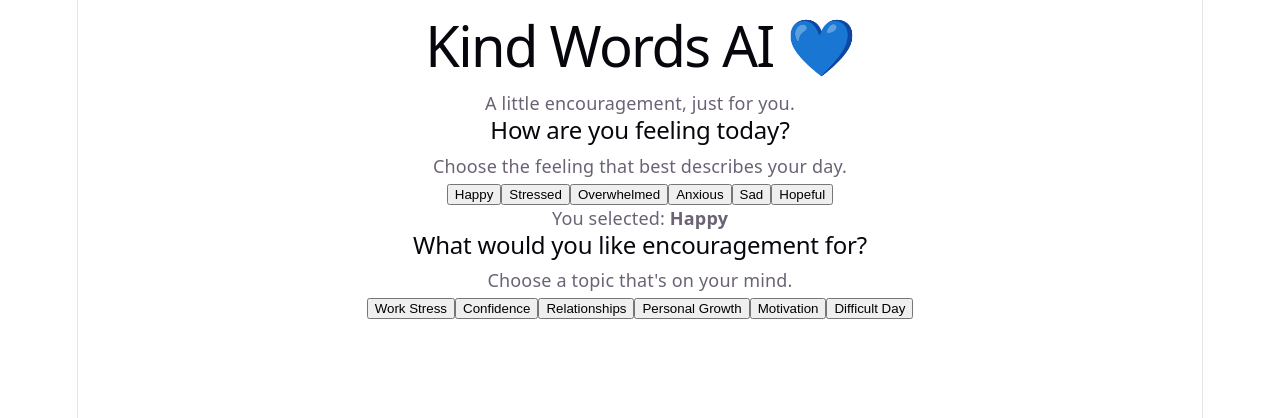
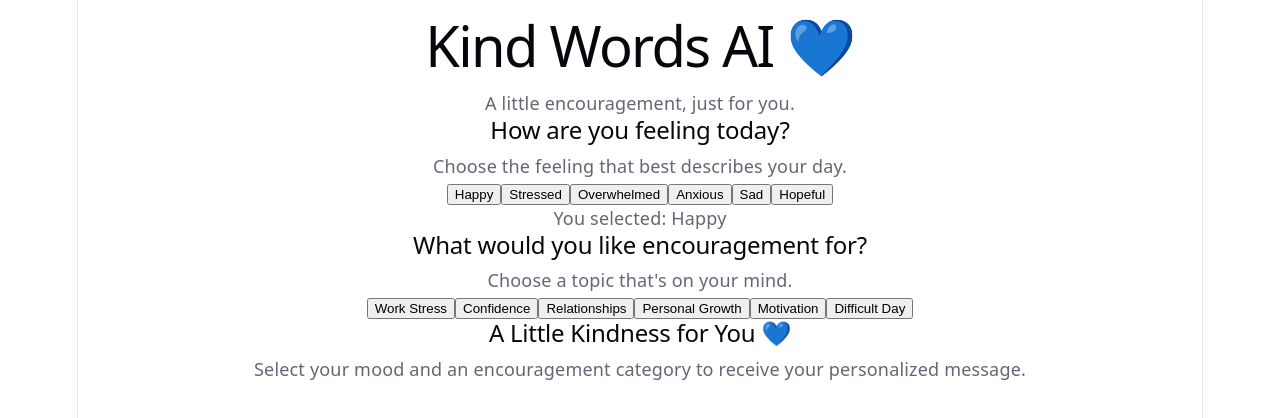
Before and after one commit to KarinaV-cyber/kind-words-ai-v2, a React (Vite) app: page / in a window 1280 px wide. Both pictures are taken after a click on the button "Happy". Shown: the top 418 px of the page. Built offline with nearby package versions, Linux system fonts and the light colour scheme.

Commit message:
Add personalized encouragement generator

```diff
--- a/src/App.jsx
+++ b/src/App.jsx
@@ -1,17 +1,35 @@
 
+
+import { useState } from "react";
 import Header from "./components/Header";
 import MoodSelector from "./components/MoodSelector";
 import CategorySelector from "./components/CategorySelector";
+import EncouragementCard from "./components/EncouragementCard";
 import "./App.css";
 
 function App() {
+  const [selectedMood, setSelectedMood] = useState("");
+  const [selectedCategory, setSelectedCategory] = useState("");
+
   return (
     <div className="app">
       <Header />
 
       <main>
-        <MoodSelector />
-        <CategorySelector />
+        <MoodSelector
+          selectedMood={selectedMood}
+          onMoodChange={setSelectedMood}
+        />
+
+        <CategorySelector
+          selectedCategory={selectedCategory}
+          onCategoryChange={setSelectedCategory}
+        />
+
+        <EncouragementCard
+          mood={selectedMood}
+          category={selectedCategory}
+        />
       </main>
     </div>
   );
--- a/src/components/CategorySelector.jsx
+++ b/src/components/CategorySelector.jsx
@@ -1,9 +1,5 @@
 
-import { useState } from "react";
-
-function CategorySelector() {
-  const [selectedCategory, setSelectedCategory] = useState("");
-
+function CategorySelector({ selectedCategory, onCategoryChange }) {
   const categories = [
     "Work Stress",
     "Confidence",
@@ -23,7 +19,7 @@ function CategorySelector() {
           <button
             key={category}
             type="button"
-            onClick={() => setSelectedCategory(category)}
+            onClick={() => onCategoryChange(category)}
             aria-pressed={selectedCategory === category}
           >
             {category}
@@ -32,9 +28,7 @@ function CategorySelector() {
       </div>
 
       {selectedCategory && (
-        <p>
-          Your selected category: <strong>{selectedCategory}</strong>
-        </p>
+        <p>Your selected category: {selectedCategory}</p>
       )}
     </section>
   );
--- /dev/null
+++ b/src/components/EncouragementCard.jsx
@@ -0,0 +1,40 @@
+
+function EncouragementCard({ mood, category }) {
+  const moodMessages = {
+    Happy: "It's wonderful to recognize the good things happening in your life.",
+    Stressed: "You may be carrying a lot right now. Remember to give yourself some breathing room.",
+    Overwhelmed: "You don't have to figure everything out today. Take one small step at a time.",
+    Anxious: "You deserve patience and kindness. Focus on what you can control right now.",
+    Sad: "It's okay to have difficult days. You don't have to pretend to be okay.",
+    Hopeful: "Hold on to that sense of possibility. Small steps can lead to meaningful changes."
+  };
+
+  const categoryMessages = {
+    "Work Stress": "Choose one priority and give yourself permission to tackle the rest gradually.",
+    Confidence: "You don't need to have everything figured out to believe in your abilities.",
+    Relationships: "Your feelings matter, and healthy boundaries are an important part of caring for yourself.",
+    "Personal Growth": "Growth isn't always visible. Give yourself credit for the progress you're making.",
+    Motivation: "You don't need a perfect plan. Begin with one small action.",
+    "Difficult Day": "Be gentle with yourself. Rest is productive too, and tomorrow is another opportunity."
+  };
+
+  return (
+    <section className="encouragement-card">
+      <h2>A Little Kindness for You 💙</h2>
+
+      {!mood || !category ? (
+        <p>
+          Select your mood and an encouragement category
+          to receive your personalized message.
+        </p>
+      ) : (
+        <div>
+          <p>{moodMessages[mood]}</p>
+          <p>{categoryMessages[category]}</p>
+        </div>
+      )}
+    </section>
+  );
+}
+
+export default EncouragementCard;
--- a/src/components/MoodSelector.jsx
+++ b/src/components/MoodSelector.jsx
@@ -1,9 +1,5 @@
 
-import { useState } from "react";
-
-function MoodSelector() {
-  const [selectedMood, setSelectedMood] = useState("");
-
+function MoodSelector({ selectedMood, onMoodChange }) {
   const moods = [
     "Happy",
     "Stressed",
@@ -23,7 +19,7 @@ function MoodSelector() {
           <button
             key={mood}
             type="button"
-            onClick={() => setSelectedMood(mood)}
+            onClick={() => onMoodChange(mood)}
             aria-pressed={selectedMood === mood}
           >
             {mood}
@@ -31,9 +27,7 @@ function MoodSelector() {
         ))}
       </div>
 
-      {selectedMood && (
-        <p>You selected: <strong>{selectedMood}</strong></p>
-      )}
+      {selectedMood && <p>You selected: {selectedMood}</p>}
     </section>
   );
 }
```
